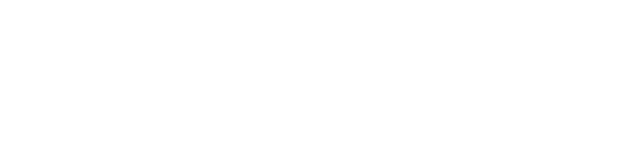
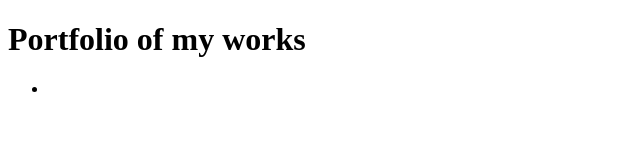
Before and after one commit to ju-nmd2022/wuid-portfolio-elisabettagianii, a plain HTML site: page third.html in a window 1280 px wide. Shown: the whole page, without its empty margins (0-640 px from the left). Drawn offline with Linux system fonts and the light colour scheme.

Commit message:
Update third.html

```diff
--- a/third.html
+++ b/third.html
@@ -7,6 +7,11 @@
     <title>My-portfolio</title>
 </head>
 <body>
-
+    <header> <h1>
+        Portfolio of my works
+    </h1></header>
+    <ul>
+        <li> <a href=""></a></li>
+    </ul>
 </body>
 </html>
```
